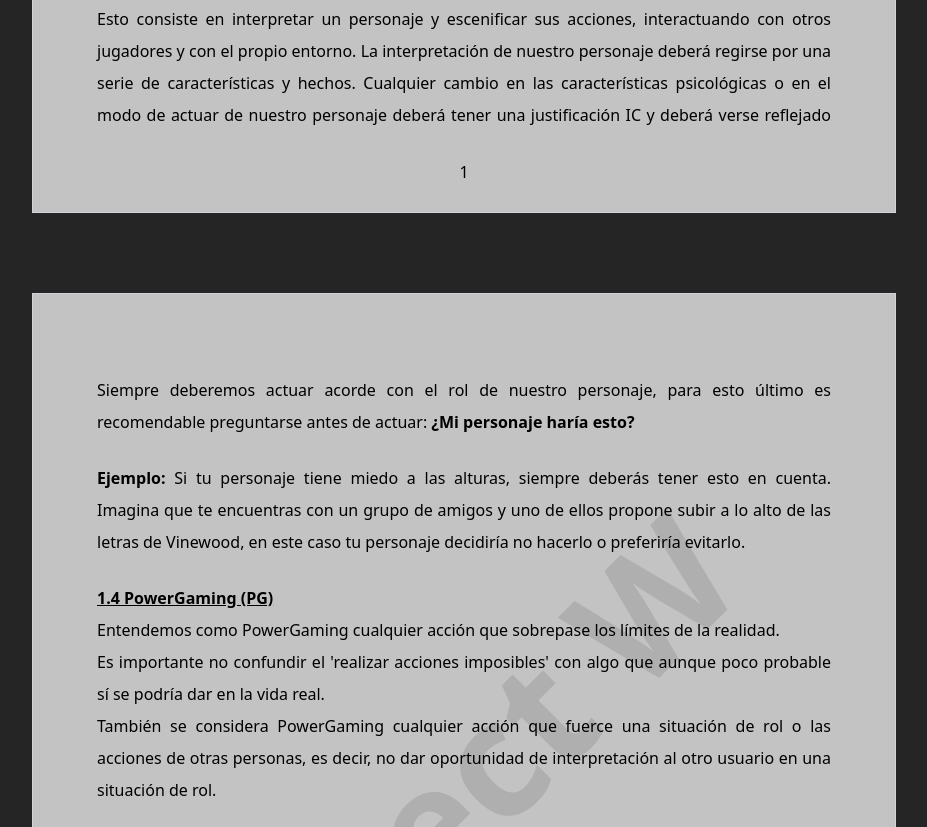
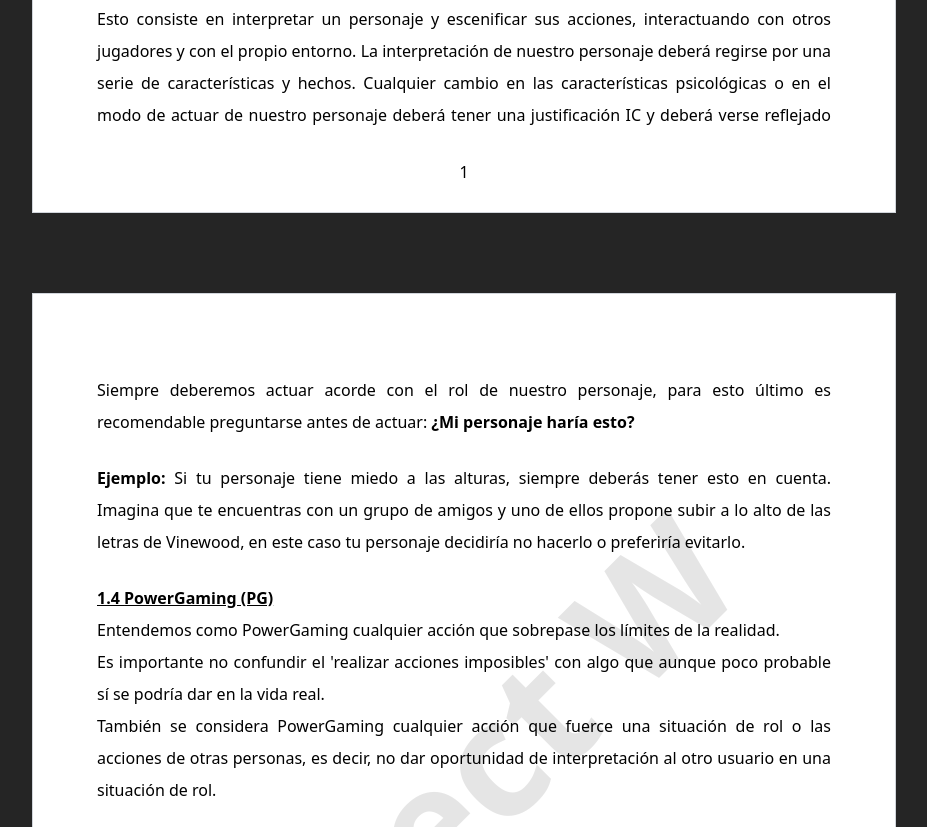
Before and after one commit to ProjectWRP/ProjectW, an Astro site: page /normativa in a window 1280 px wide. Shown: the part 1070-1897 px from the top of the page, without its empty margins (176-1103 px from the left). Built offline with nearby package versions, Linux system fonts and the light colour scheme; Astro itself is replaced by a stand-in of ours; what @midudev/tailwind-animations would draw is missing.

Commit message:
Cambio color páginas normativa a blanco

```diff
--- a/src/components/Navbar.astro
+++ b/src/components/Navbar.astro
@@ -102,7 +102,7 @@
         }
 
         .pagina{
-                background-color: #c3c3c3;
+                background-color: #ffffff;
                 height: 70.16rem;
                 max-width: 54rem;
                 margin: auto;
@@ -122,7 +122,7 @@
                 left: 0;
                 width: 100%;
                 height: 5rem;
-                background-color: #c3c3c3;
+                background-color: #ffffff;
                 display: flex;
                 justify-content: center;
                 align-items: center;
```
